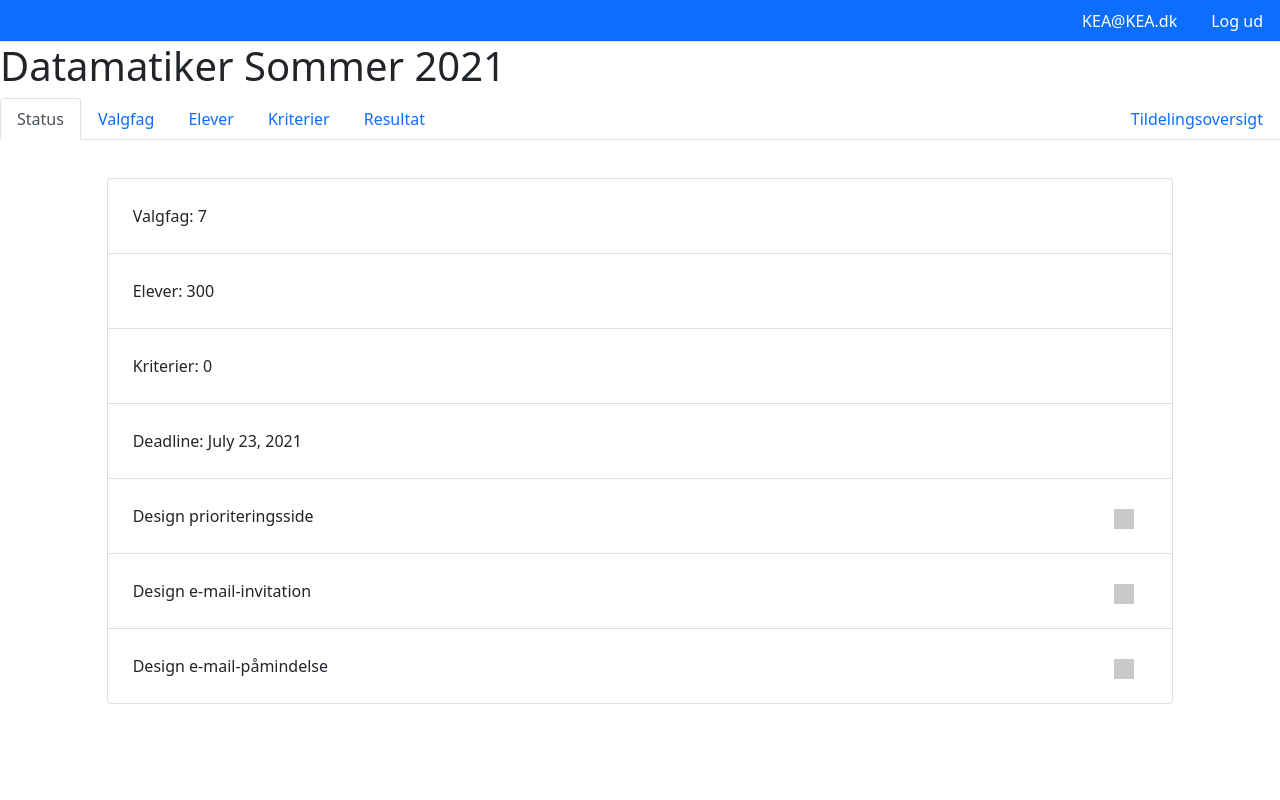
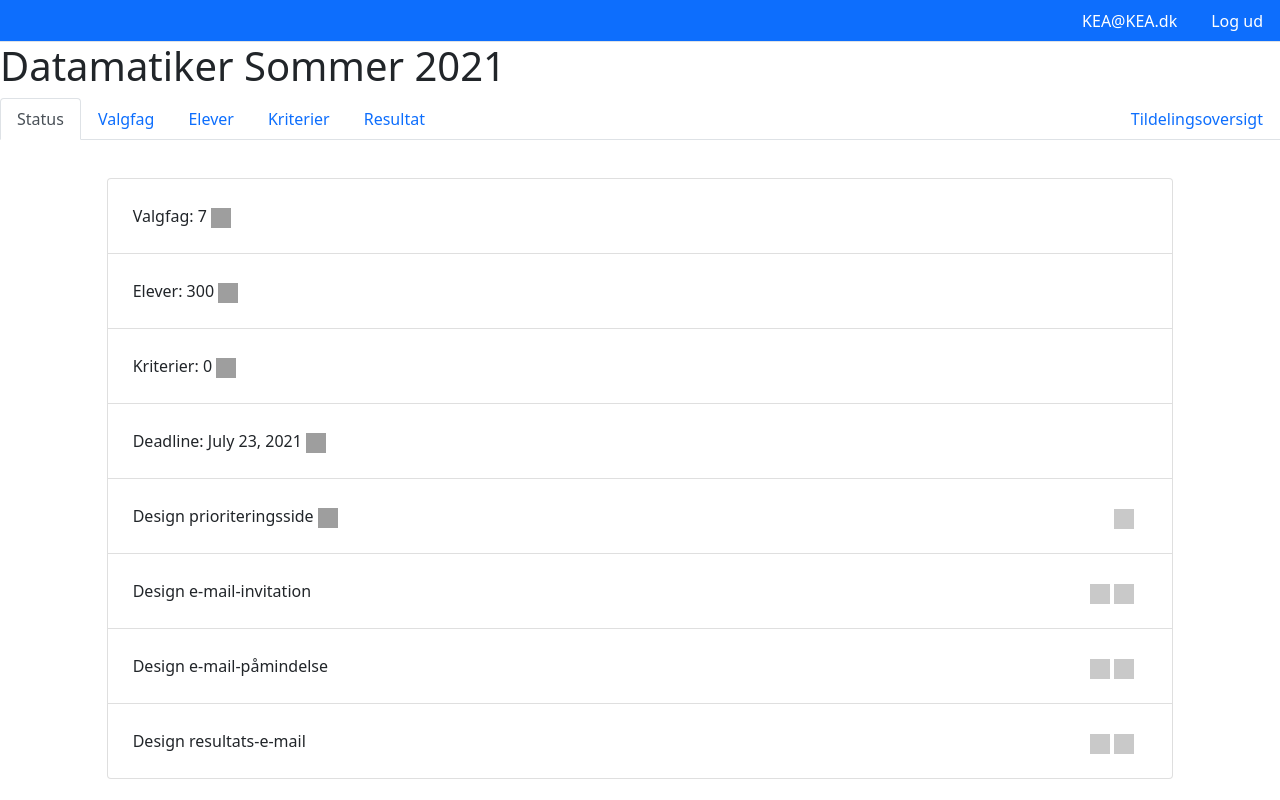
Before and after one commit to miyl/school-elective-allocation-system, a Django app: page /assignment/1 in a window 1280 px wide. Run offline with Django 3.2, Linux system fonts and the light colour scheme; data comes from the database, SQL or seed files in the repository; some libraries are stand-ins or nearby versions; grey boxes are pictures that could not be loaded.

Commit message:
Add status icons to Status page

```diff
--- a/school_elective_assigner/main/templates/status.html
+++ b/school_elective_assigner/main/templates/status.html
@@ -1,18 +1,39 @@
 {% load static %}
   <div class="tab-pane fade show active margin_top" id="status" role="tabpanel" aria-labelledby="status-tab">
     <ul class="list-group col-lg-10 mx-auto">
-      <li class="list-group-item">Valgfag: {{ courses|length }}</li>
-      <li class="list-group-item">Elever: {{ students|length }}</li>
-      <li class="list-group-item">Kriterier: {{ criteria|length }}</li>
-      <li class="list-group-item">Deadline: {{ assignment.deadline }}</li>
+      <li class="list-group-item">Valgfag: {{ courses|length }}
+        <img src="{% static 'libs/node/node_modules/bootstrap-icons/icons/check-circle.svg' %}" alt="Bootstrap" width="20" height="20">
+      </li>
+      <li class="list-group-item">Elever: {{ students|length }}
+        <img src="{% static 'libs/node/node_modules/bootstrap-icons/icons/check-circle.svg' %}" alt="Bootstrap" width="20" height="20">
+      </li>
+      <li class="list-group-item">Kriterier: {{ criteria|length }}
+        <img src="{% static 'libs/node/node_modules/bootstrap-icons/icons/check-circle.svg' %}" alt="Bootstrap" width="20" height="20">
+      </li>
+      <li class="list-group-item">Deadline: {{ assignment.deadline }}
+        <img src="{% static 'libs/node/node_modules/bootstrap-icons/icons/check-circle.svg' %}" alt="Bootstrap" width="20" height="20">
+      </li>
       <li class="list-group-item">Design prioriteringsside
         <button class="icon_view_pri_side icon_absolute" data-bs-toggle="modal" data-bs-target=""><img src="{% static 'libs/node/node_modules/bootstrap-icons/icons/eye.svg' %}" alt="Bootstrap" width="20" height="20"></button>
+        <img src="{% static 'libs/node/node_modules/bootstrap-icons/icons/check-circle.svg' %}" alt="Bootstrap" width="20" height="20">
       </li>
       <li class="list-group-item">Design e-mail-invitation
-        <button class="icon_view_pri_side icon_absolute" data-bs-toggle="modal" data-bs-target=""><img src="{% static 'libs/node/node_modules/bootstrap-icons/icons/eye.svg' %}" alt="Bootstrap" width="20" height="20"></button>
+        <button class="icon_view_pri_side icon_absolute" data-bs-toggle="modal" data-bs-target="">
+          <img src="{% static 'libs/node/node_modules/bootstrap-icons/icons/eye.svg' %}" alt="Bootstrap" width="20" height="20">
+          <img src="{% static 'libs/node/node_modules/bootstrap-icons/icons/check-circle.svg' %}" alt="Bootstrap" width="20" height="20">
+        </button>
       </li>
       <li class="list-group-item">Design e-mail-påmindelse
-        <button class="icon_view_pri_side icon_absolute" data-bs-toggle="modal" data-bs-target=""><img src="{% static 'libs/node/node_modules/bootstrap-icons/icons/eye.svg' %}" alt="Bootstrap" width="20" height="20"></button>
+        <button class="icon_view_pri_side icon_absolute" data-bs-toggle="modal" data-bs-target="">
+          <img src="{% static 'libs/node/node_modules/bootstrap-icons/icons/eye.svg' %}" alt="Bootstrap" width="20" height="20">
+          <img src="{% static 'libs/node/node_modules/bootstrap-icons/icons/check-circle.svg' %}" alt="Bootstrap" width="20" height="20">
+        </button>
+      </li>
+      <li class="list-group-item">Design resultats-e-mail
+        <button class="icon_view_pri_side icon_absolute" data-bs-toggle="modal" data-bs-target="">
+          <img src="{% static 'libs/node/node_modules/bootstrap-icons/icons/eye.svg' %}" alt="Bootstrap" width="20" height="20">
+          <img src="{% static 'libs/node/node_modules/bootstrap-icons/icons/check-circle.svg' %}" alt="Bootstrap" width="20" height="20">
+        </button>
       </li>
     </ul>
   </div>
```
